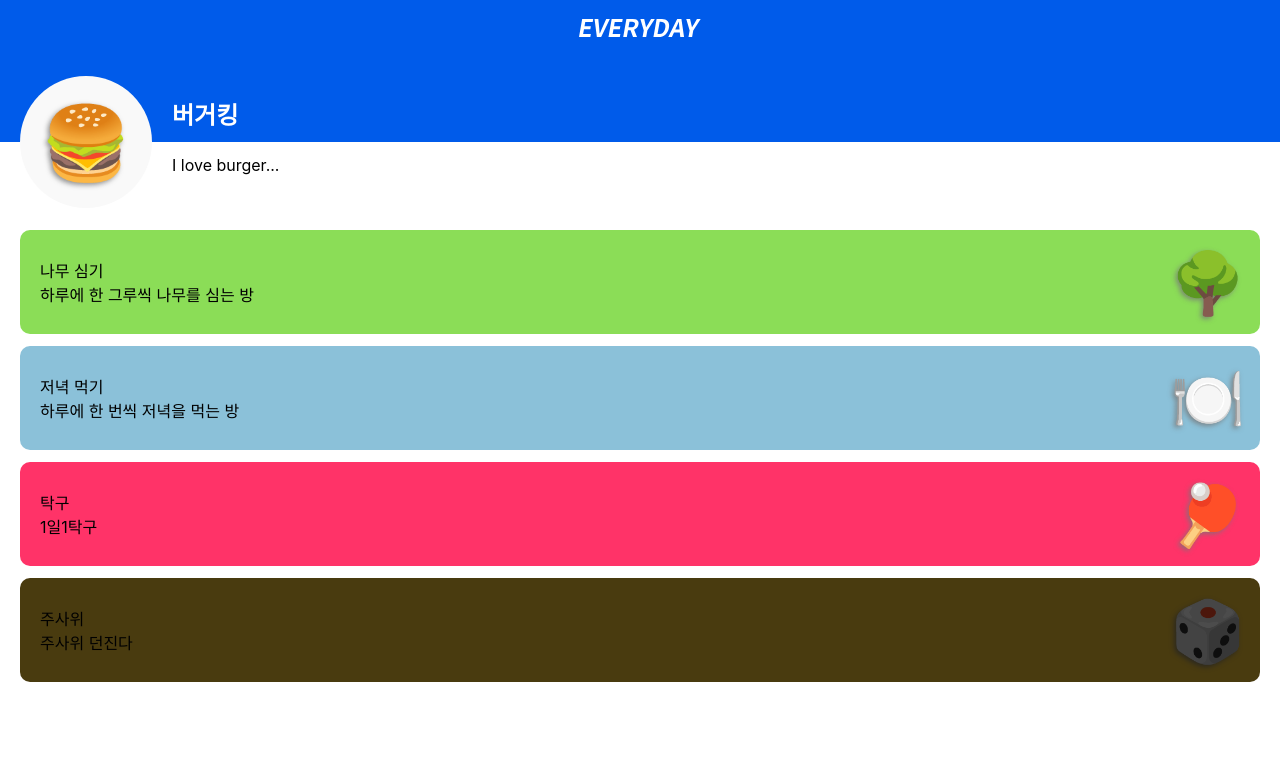
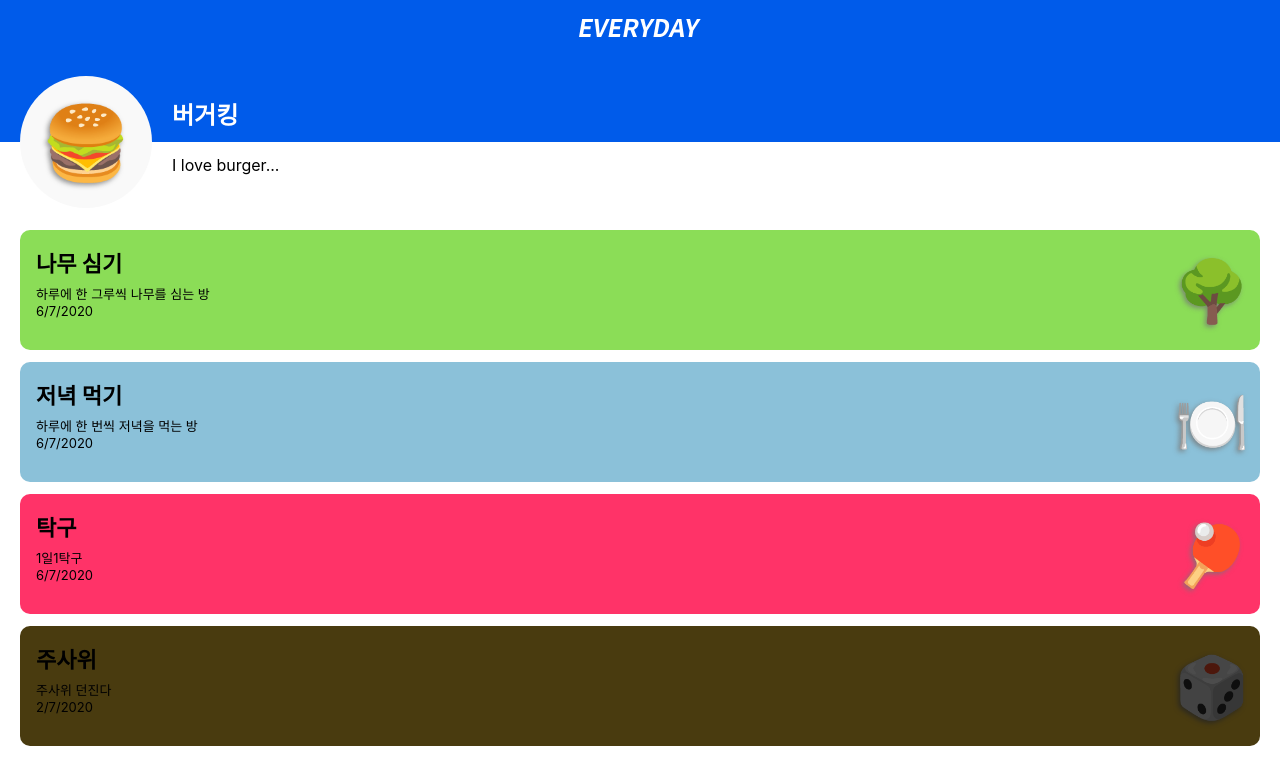
Before and after one commit to everyday-2020/everyday_front, a React (Create React App) app: page /rooms in a window 1280 px wide. Shown: the top 784 px of the page. Built offline with nearby package versions, Linux system fonts and the light colour scheme; a web font is replaced by a local one.

Commit message:
Fix room list style

```diff
--- a/src/components/roomCard.scss
+++ b/src/components/roomCard.scss
@@ -1,14 +1,19 @@
 @import "../App.scss";
 
 .rooms-card {
-  flex: 0 0 80px;
+  height: 88px;
+  display: flex;
+  padding: 16px;
+  border-radius: 10px;
   margin-bottom: 12px;
-  align-self: center;
-  border-radius: 10px;
-  display: flex;
-  align-items: center;
-  padding: 20px;
   &.completed {
     filter: brightness(30%);
   }
+  font-size: 0.8125rem;
+  h3 {
+    margin: 0;
+    margin-bottom: 6px;
+    font-weight: bold;
+    font-size: 1.375rem;
+  }
 }
--- a/src/components/roomCard.tsx
+++ b/src/components/roomCard.tsx
@@ -18,9 +18,13 @@ const RoomCard: FC<RoomCardProps> = ({ room }) => {
         history.push("/room");
       }}
     >
-      {room.name}
-      <br />
-      {room.description}
+      <div>
+        <h3>{room.name}</h3>
+
+        {room.description}
+        <br />
+        {room.completeAt.toLocaleDateString()}
+      </div>
       <BigEmoji
         emoji={room.category}
         style={{
@@ -29,6 +33,7 @@ const RoomCard: FC<RoomCardProps> = ({ room }) => {
           width: "4rem",
           height: "4rem",
           marginLeft: "auto",
+          alignSelf: "center",
         }}
       />
     </div>
```
